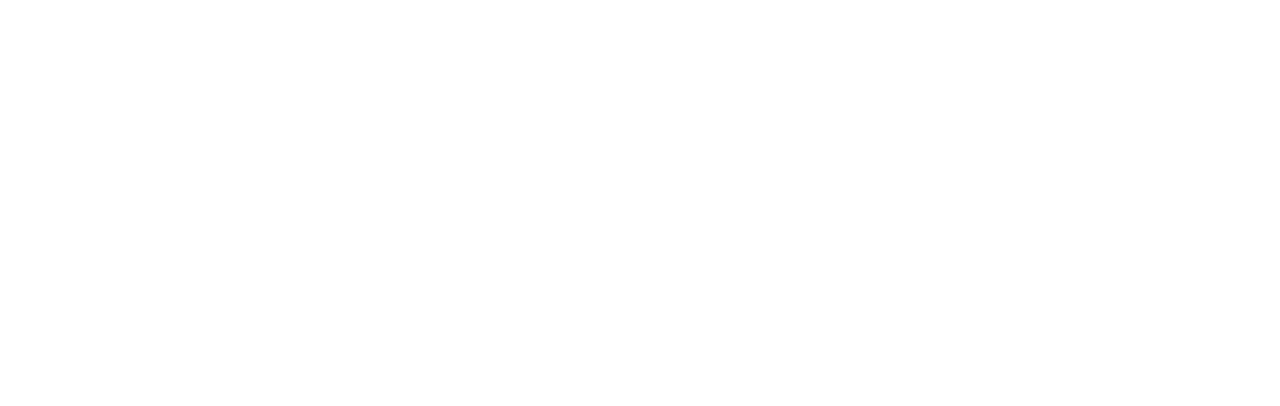
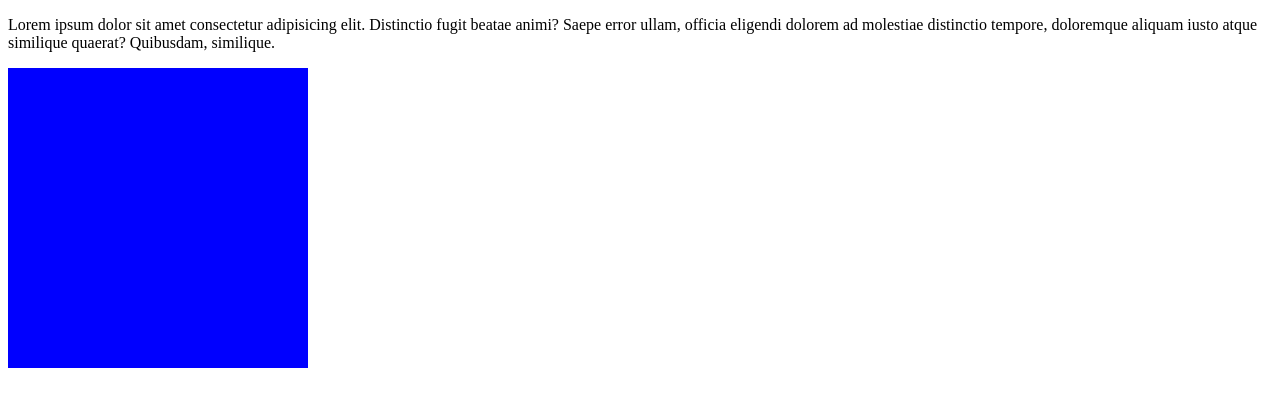
Before and after one commit to NishikaEgodagedara/3, a plain HTML site: page index.html in a window 1280 px wide. Drawn offline with Linux system fonts and the light colour scheme.

Commit message:
position relative

```diff
--- a/css/style.css
+++ b/css/style.css
@@ -0,0 +1,8 @@
+.box{
+    background-color: blue;
+    height: 100px;
+    width: 100px;
+    padding: 100px;
+    position: relative;
+    left: ;
+}
--- a/index.html
+++ b/index.html
@@ -1,12 +1,18 @@
 <!DOCTYPE html>
 <html lang="en">
+
 <head>
     <meta charset="UTF-8">
     <meta name="viewport" content="width=device-width, initial-scale=1.0">
     <title>Document</title>
-    <link
+    <link rel="stylesheet" href="css/style.css">
 </head>
+
 <body>
+    <p>Lorem ipsum dolor sit amet consectetur adipisicing elit. Distinctio fugit beatae animi? Saepe error ullam,
+        officia eligendi dolorem ad molestiae distinctio tempore, doloremque aliquam iusto atque similique quaerat?
+        Quibusdam, similique.</p>
+        <div class="box"></div>
 
 </body>
-</html>
+ </html>
```
